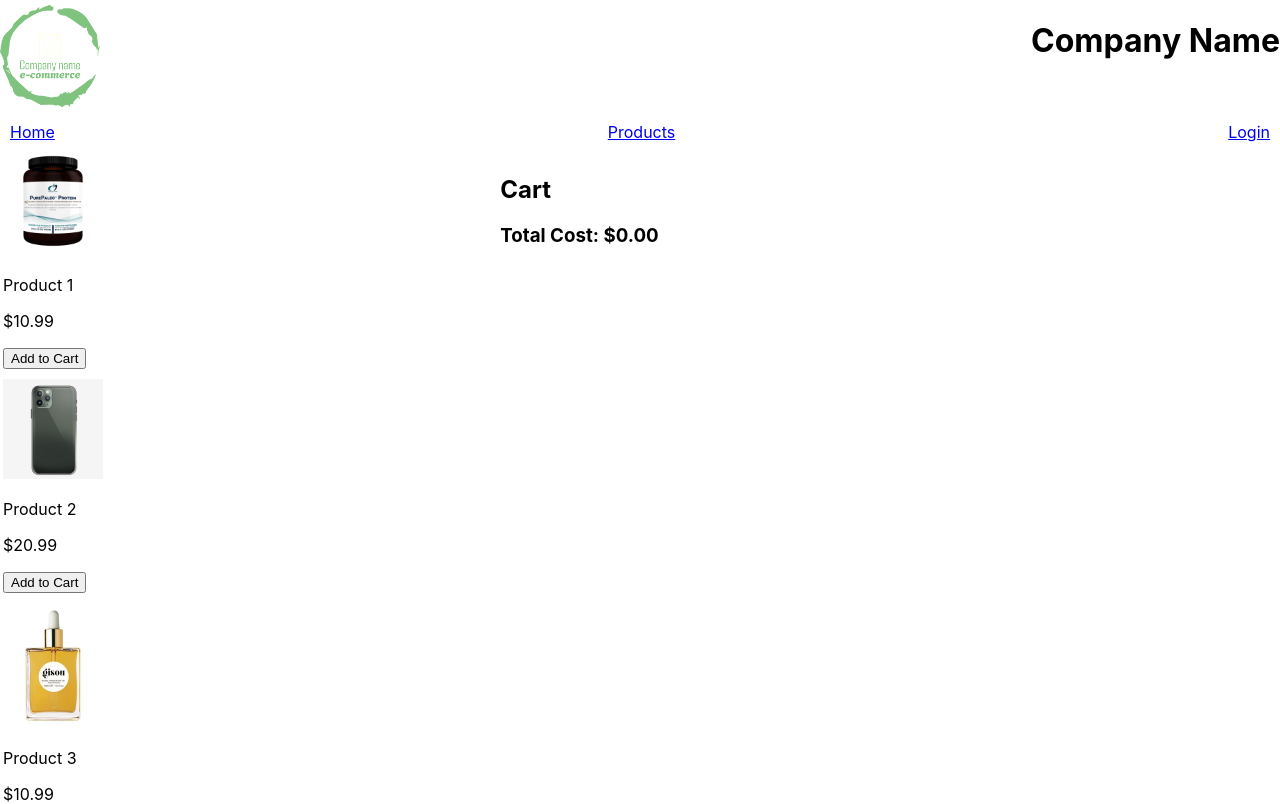
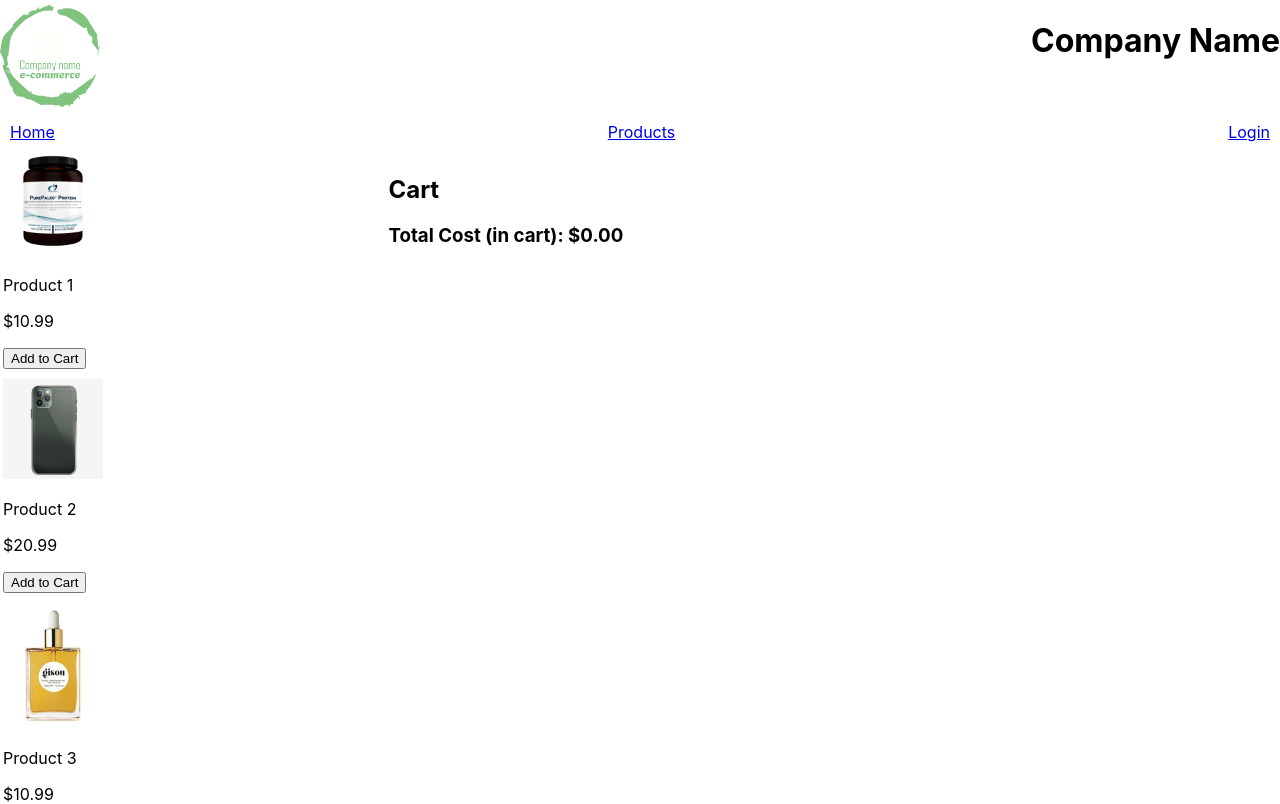
Before and after one commit to FahmiSar/ENSF-381-Assignment-4, a React (Create React App) app: page /Productpage in a window 1280 px wide. Shown: the top 804 px of the page. Built offline with nearby package versions, Linux system fonts and the light colour scheme.

Commit message:
added a text to the overall total cost

```diff
--- a/src/component/Cart.js
+++ b/src/component/Cart.js
@@ -26,7 +26,7 @@ const Cart = ({ cart, setCartData}) => {
       {cart.map(item => (
         <CartItem key={item.id} item={item} removeFromCart = {removeFromCart}/>
       ))}
-      <h3>Total Cost: ${calculateTotalCost()}</h3>
+      <h3>Total Cost (in cart): ${calculateTotalCost()}</h3>
     </div>
   );
 };
```
